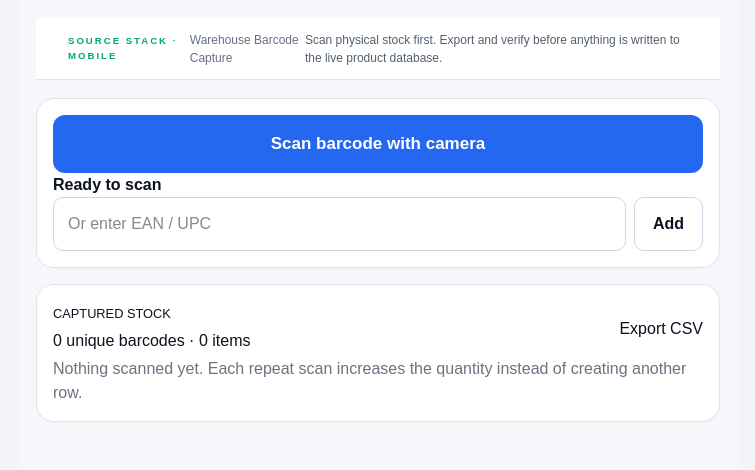
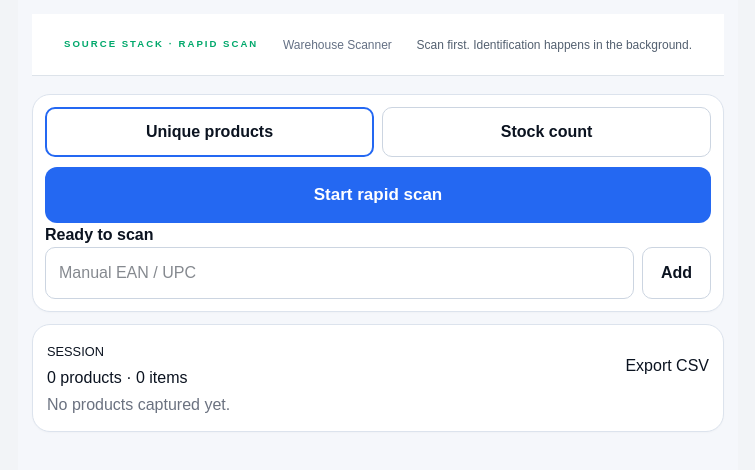
Before and after one commit to mattygribb-beep/stockwise, a Next.js app: page /mobile in a window 1280 px wide. Shown: the top 470 px of the page, without its empty margins (262-1017 px from the left). Built offline with nearby package versions, Linux system fonts and the light colour scheme.

Commit message:
Build rapid warehouse barcode scanning workflow

```diff
--- a/app/mobile/page.tsx
+++ b/app/mobile/page.tsx
@@ -3,29 +3,37 @@ import {useEffect,useRef,useState} from 'react'
 import {BrowserMultiFormatOneDReader,IBrowserCodeReaderControls} from '@zxing/browser'
 import {BarcodeFormat,DecodeHintType} from '@zxing/library'
 type Scan={barcode:string;quantity:number;name:string;brand?:string;size?:string;asin?:string;source?:string;status?:string;scannedAt:string}
+type Mode='unique'|'count'
 const esc=(v:any)=>'"'+String(v??'').replace(/"/g,'""')+'"'
 export default function MobileBarcode(){
- const [rows,setRows]=useState<Scan[]>([]),[manual,setManual]=useState(''),[running,setRunning]=useState(false),[msg,setMsg]=useState('Ready to scan')
- const video=useRef<HTMLVideoElement>(null),stream=useRef<MediaStream|null>(null),timer=useRef<any>(null),last=useRef(''),controls=useRef<IBrowserCodeReaderControls|null>(null)
- useEffect(()=>{try{setRows(JSON.parse(localStorage.getItem('source-stack-warehouse-scans')||'[]'))}catch{};return stop},[])
- const save=(next:Scan[])=>{setRows(next);localStorage.setItem('source-stack-warehouse-scans',JSON.stringify(next))}
- const add=async(raw:string)=>{const barcode=raw.replace(/\\s/g,'');if(!/^\\d{8,14}$/.test(barcode)){setMsg('Barcode must be 8–14 digits');return}const now=new Date().toISOString();const found=rows.find(x=>x.barcode===barcode);if(found){save(rows.map(x=>x.barcode===barcode?{...x,quantity:x.quantity+1,scannedAt:now}:x));setMsg('✓ '+(found.name||barcode)+' · '+(found.quantity+1));if(navigator.vibrate)navigator.vibrate(45);return}const pending:Scan={barcode,quantity:1,name:'Looking up…',status:'LOOKUP',scannedAt:now};save([pending,...rows]);setManual('');setMsg('Barcode captured · identifying…');if(navigator.vibrate)navigator.vibrate(45);try{const d=await fetch('/api/barcode-lookup?barcode='+encodeURIComponent(barcode),{cache:'no-store'}).then(r=>r.json());const m=d.match;setRows(prev=>{const next=prev.map(x=>x.barcode===barcode?{...x,name:m?.name||'Unknown product',brand:m?.brand||'',size:m?.size||'',asin:m?.asin||'',source:m?.source||'',status:m?.confidence||'NEEDS REVIEW'}:x);localStorage.setItem('source-stack-warehouse-scans',JSON.stringify(next));return next});setMsg(m?'✓ '+m.name:'Captured · product not found')}catch{setMsg('Captured · lookup unavailable')}}
- const stop=()=>{controls.current?.stop();controls.current=null;if(timer.current)clearInterval(timer.current);timer.current=null;stream.current?.getTracks().forEach(t=>t.stop());stream.current=null;setRunning(false)}
- const start=async()=>{try{const hints=new Map();hints.set(DecodeHintType.POSSIBLE_FORMATS,[BarcodeFormat.EAN_13,BarcodeFormat.EAN_8,BarcodeFormat.UPC_A,BarcodeFormat.UPC_E]);const reader=new BrowserMultiFormatOneDReader(hints);setRunning(true);setMsg('Scanning… fill the guide with the barcode');controls.current=await reader.decodeFromConstraints({audio:false,video:{facingMode:{ideal:'environment'},width:{ideal:1280},height:{ideal:720},frameRate:{ideal:24,max:30}}},video.current!,(result)=>{const code=result?.getText();if(code&&code!==last.current){last.current=code;void add(code);setTimeout(()=>last.current='',450)}})}catch(e:any){setRunning(false);setMsg(e?.message||'Camera scanner unavailable')}}
- const update=(barcode:string,patch:Partial<Scan>)=>save(rows.map(x=>x.barcode===barcode?{...x,...patch}:x))
- const csv=()=>{const head=['barcode','quantity','product_name','brand','size','asin','lookup_source','match_status','scanned_at'];const body=rows.map(x=>[x.barcode,x.quantity,x.name,x.brand,x.size,x.asin,x.source,x.status,x.scannedAt].map(esc).join(','));const blob=new Blob([[head.join(','),...body].join('\n')],{type:'text/csv;charset=utf-8'});const a=document.createElement('a');a.href=URL.createObjectURL(blob);a.download='source-stack-warehouse-barcodes.csv';a.click();URL.revokeObjectURL(a.href)}
- return <main style={{maxWidth:720,margin:'0 auto',padding:18,fontFamily:'Arial,sans-serif',background:'#f5f7fb',minHeight:'100vh'}}>
-  <header style={{marginBottom:18}}><small style={{fontWeight:800,letterSpacing:2,color:'#00a86b'}}>SOURCE STACK · MOBILE</small><h1 style={{margin:'6px 0'}}>Warehouse Barcode Capture</h1><p style={{color:'#536070'}}>Scan physical stock first. Export and verify before anything is written to the live product database.</p></header>
-  <section style={{background:'white',border:'1px solid #dce3ed',borderRadius:18,padding:16}}>
-   <div style={{position:'relative',display:running?'block':'none'}}><video ref={video} playsInline muted style={{width:'100%',aspectRatio:'4/3',objectFit:'cover',background:'#111827',borderRadius:14}}/><div style={{position:'absolute',left:'8%',right:'8%',top:'42%',height:70,border:'3px solid #35e59a',borderRadius:12,boxShadow:'0 0 0 999px rgba(0,0,0,.12)'}}/><div style={{position:'absolute',left:'12%',right:'12%',top:'50%',height:2,background:'#35e59a'}}/></div>
-   <button onClick={running?stop:start} style={{width:'100%',padding:16,border:0,borderRadius:12,background:'#2468f2',color:'white',fontWeight:800,fontSize:17,marginTop:running?12:0}}>{running?'Stop camera':'Scan barcode with camera'}</button>
-   <p style={{fontWeight:700}}>{msg}</p>
-   <div style={{display:'flex',gap:8}}><input inputMode="numeric" value={manual} onChange={e=>setManual(e.target.value)} onKeyDown={e=>{if(e.key==='Enter')add(manual)}} placeholder="Or enter EAN / UPC" style={{flex:1,padding:14,border:'1px solid #ccd5e1',borderRadius:10,fontSize:16}}/><button onClick={()=>add(manual)} style={{padding:'0 18px',borderRadius:10,border:'1px solid #ccd5e1',fontWeight:800}}>Add</button></div>
+ const [rows,setRows]=useState<Scan[]>([]),[manual,setManual]=useState(''),[running,setRunning]=useState(false),[msg,setMsg]=useState('Ready to scan'),[mode,setMode]=useState<Mode>('unique'),[flash,setFlash]=useState(false),[torch,setTorch]=useState(false),[torchOK,setTorchOK]=useState(false)
+ const video=useRef<HTMLVideoElement>(null),controls=useRef<IBrowserCodeReaderControls|null>(null),rowsRef=useRef<Scan[]>([]),modeRef=useRef<Mode>('unique'),last=useRef<{code:string,time:number}>({code:'',time:0}),track=useRef<MediaStreamTrack|null>(null)
+ const persist=(next:Scan[])=>{rowsRef.current=next;setRows(next);localStorage.setItem('source-stack-warehouse-scans',JSON.stringify(next))}
+ useEffect(()=>{try{const saved=JSON.parse(localStorage.getItem('source-stack-warehouse-scans')||'[]');rowsRef.current=saved;setRows(saved);const m=(localStorage.getItem('source-stack-scan-mode') as Mode)||'unique';modeRef.current=m;setMode(m)}catch{};return()=>controls.current?.stop()},[])
+ const feedback=()=>{setFlash(true);setTimeout(()=>setFlash(false),120);navigator.vibrate?.(35);try{const A=(window.AudioContext||(window as any).webkitAudioContext);const a=new A(),o=a.createOscillator(),g=a.createGain();o.frequency.value=1050;g.gain.value=.045;o.connect(g);g.connect(a.destination);o.start();o.stop(a.currentTime+.055)}catch{}}
+ const lookup=async(barcode:string)=>{try{const cache=JSON.parse(localStorage.getItem('source-stack-barcode-cache')||'{}');if(cache[barcode]){applyLookup(barcode,cache[barcode]);return}const d=await fetch('/api/barcode-lookup?barcode='+encodeURIComponent(barcode),{cache:'no-store'}).then(r=>r.json());const m=d.match||null;if(m){cache[barcode]=m;localStorage.setItem('source-stack-barcode-cache',JSON.stringify(cache))}applyLookup(barcode,m)}catch{applyLookup(barcode,null)}}
+ const applyLookup=(barcode:string,m:any)=>{const next=rowsRef.current.map(x=>x.barcode===barcode?{...x,name:m?.name||'Unknown product',brand:m?.brand||'',size:m?.size||'',asin:m?.asin||'',source:m?.source||'',status:m?.confidence||'NEEDS REVIEW'}:x);persist(next);if(m)setMsg('✓ '+m.name)}
+ const add=(raw:string)=>{const barcode=raw.replace(/\D/g,'');if(!/^\d{8,14}$/.test(barcode)){setMsg('Barcode must be 8–14 digits');return}const now=Date.now();if(last.current.code===barcode&&now-last.current.time<1200)return;last.current={code:barcode,time:now};const current=rowsRef.current,found=current.find(x=>x.barcode===barcode);if(found){const qty=modeRef.current==='count'?found.quantity+1:found.quantity;const next=current.map(x=>x.barcode===barcode?{...x,quantity:qty,scannedAt:new Date().toISOString()}:x);persist(next);feedback();setMsg(modeRef.current==='count'?'✓ '+(found.name||barcode)+' · '+qty:'✓ Already captured · '+(found.name||barcode));return}const pending:Scan={barcode,quantity:1,name:'Identifying…',status:'LOOKUP',scannedAt:new Date().toISOString()};persist([pending,...current]);setManual('');feedback();setMsg('✓ Captured '+barcode);void lookup(barcode)}
+ const stop=()=>{controls.current?.stop();controls.current=null;track.current=null;setRunning(false);setTorch(false);setTorchOK(false)}
+ const start=async()=>{try{const hints=new Map();hints.set(DecodeHintType.POSSIBLE_FORMATS,[BarcodeFormat.EAN_13,BarcodeFormat.EAN_8,BarcodeFormat.UPC_A,BarcodeFormat.UPC_E]);const reader=new BrowserMultiFormatOneDReader(hints);setRunning(true);setMsg('Scanning · centre the barcode');controls.current=await reader.decodeFromConstraints({audio:false,video:{facingMode:{ideal:'environment'},width:{ideal:960},height:{ideal:540},frameRate:{ideal:30,max:30}}},video.current!,(result)=>{const code=result?.getText();if(code)add(code)});const s=video.current?.srcObject as MediaStream|null;track.current=s?.getVideoTracks()[0]||null;const caps=(track.current?.getCapabilities?.()||{}) as any;setTorchOK(!!caps.torch)}catch(e:any){setRunning(false);setMsg(e?.message||'Camera scanner unavailable')}}
+ const toggleTorch=async()=>{if(!track.current)return;const next=!torch;try{await track.current.applyConstraints({advanced:[{torch:next} as any]});setTorch(next)}catch{}}
+ const changeMode=(m:Mode)=>{modeRef.current=m;setMode(m);localStorage.setItem('source-stack-scan-mode',m)}
+ const update=(barcode:string,patch:Partial<Scan>)=>persist(rowsRef.current.map(x=>x.barcode===barcode?{...x,...patch}:x))
+ const csv=()=>{const head=['barcode','quantity','product_name','brand','size','asin','lookup_source','match_status','scanned_at'];const body=rowsRef.current.map(x=>[x.barcode,x.quantity,x.name,x.brand,x.size,x.asin,x.source,x.status,x.scannedAt].map(esc).join(','));const blob=new Blob([[head.join(','),...body].join('\n')],{type:'text/csv;charset=utf-8'});const a=document.createElement('a');a.href=URL.createObjectURL(blob);a.download='source-stack-warehouse-barcodes.csv';a.click();URL.revokeObjectURL(a.href)}
+ return <main style={{maxWidth:720,margin:'0 auto',padding:14,fontFamily:'Arial,sans-serif',background:flash?'#d9ffe9':'#f5f7fb',minHeight:'100vh',transition:'background .1s'}}>
+  <header style={{marginBottom:12}}><small style={{fontWeight:800,letterSpacing:2,color:'#00a86b'}}>SOURCE STACK · RAPID SCAN</small><h1 style={{margin:'5px 0'}}>Warehouse Scanner</h1><p style={{color:'#536070',margin:'5px 0'}}>Scan first. Identification happens in the background.</p></header>
+  <section style={{background:'white',border:'1px solid #dce3ed',borderRadius:18,padding:12}}>
+   <div style={{display:'grid',gridTemplateColumns:'1fr 1fr',gap:8,marginBottom:10}}><button onClick={()=>changeMode('unique')} style={{padding:11,borderRadius:10,border:mode==='unique'?'2px solid #2468f2':'1px solid #ccd5e1',fontWeight:800}}>Unique products</button><button onClick={()=>changeMode('count')} style={{padding:11,borderRadius:10,border:mode==='count'?'2px solid #2468f2':'1px solid #ccd5e1',fontWeight:800}}>Stock count</button></div>
+   <div style={{position:'relative',display:running?'block':'none'}}><video ref={video} playsInline muted style={{width:'100%',aspectRatio:'16/9',objectFit:'cover',background:'#111827',borderRadius:14}}/><div style={{position:'absolute',left:'7%',right:'7%',top:'37%',height:72,border:'3px solid #35e59a',borderRadius:12}}/><div style={{position:'absolute',left:'10%',right:'10%',top:'50%',height:2,background:'#35e59a'}}/></div>
+   <div style={{display:'flex',gap:8,marginTop:running?10:0}}><button onClick={running?stop:start} style={{flex:1,padding:15,border:0,borderRadius:12,background:'#2468f2',color:'white',fontWeight:800,fontSize:17}}>{running?'Stop scanner':'Start rapid scan'}</button>{running&&torchOK&&<button onClick={toggleTorch} style={{padding:'0 16px',borderRadius:12,border:'1px solid #ccd5e1',fontWeight:800}}>{torch?'Torch off':'Torch'}</button>}</div>
+   <p style={{fontWeight:800,minHeight:20}}>{msg}</p>
+   <div style={{display:'flex',gap:8}}><input inputMode="numeric" value={manual} onChange={e=>setManual(e.target.value)} onKeyDown={e=>{if(e.key==='Enter')add(manual)}} placeholder="Manual EAN / UPC" style={{flex:1,padding:13,border:'1px solid #ccd5e1',borderRadius:10,fontSize:16}}/><button onClick={()=>add(manual)} style={{padding:'0 18px',borderRadius:10,border:'1px solid #ccd5e1',fontWeight:800}}>Add</button></div>
   </section>
-  <section style={{marginTop:16,background:'white',border:'1px solid #dce3ed',borderRadius:18,padding:16}}>
-   <div style={{display:'flex',justifyContent:'space-between',alignItems:'center'}}><div><small>CAPTURED STOCK</small><h2 style={{margin:'4px 0'}}>{rows.length} unique barcodes · {rows.reduce((a,x)=>a+x.quantity,0)} items</h2></div><button disabled={!rows.length} onClick={csv}>Export CSV</button></div>
-   {rows.map(x=><div key={x.barcode} style={{padding:'14px 0',borderTop:'1px solid #edf0f4'}}><b>{x.barcode}</b><div style={{marginTop:4,fontWeight:700}}>{x.name||'Unknown product'}{x.brand?' · '+x.brand:''}{x.size?' · '+x.size:''}</div><small>{x.source||'Pending lookup'}{x.asin?' · ASIN '+x.asin:''}</small><div style={{display:'grid',gridTemplateColumns:'90px 1fr 36px',gap:8,marginTop:8}}><input type="number" min="1" value={x.quantity} onChange={e=>update(x.barcode,{quantity:Math.max(1,Number(e.target.value)||1)})}/><input value={x.name} onChange={e=>update(x.barcode,{name:e.target.value})} placeholder="Product name (optional)"/><button onClick={()=>save(rows.filter(r=>r.barcode!==x.barcode))}>×</button></div></div>)}
-   {!rows.length&&<p style={{color:'#6b7280'}}>Nothing scanned yet. Each repeat scan increases the quantity instead of creating another row.</p>}
+  <section style={{marginTop:12,background:'white',border:'1px solid #dce3ed',borderRadius:18,padding:14}}>
+   <div style={{display:'flex',justifyContent:'space-between',gap:10,alignItems:'center'}}><div><small>SESSION</small><h2 style={{margin:'3px 0'}}>{rows.length} products · {rows.reduce((a,x)=>a+x.quantity,0)} items</h2></div><button disabled={!rows.length} onClick={csv}>Export CSV</button></div>
+   {rows.slice(0,30).map(x=><div key={x.barcode} style={{padding:'11px 0',borderTop:'1px solid #edf0f4'}}><b>{x.barcode}</b><div style={{fontWeight:700}}>{x.name||'Unknown product'}{x.brand?' · '+x.brand:''}{x.size?' · '+x.size:''}</div><small>{x.source||'Looking up…'}{x.asin?' · ASIN '+x.asin:''}</small><div style={{display:'grid',gridTemplateColumns:'75px 1fr 36px',gap:6,marginTop:6}}><input type="number" min="1" value={x.quantity} onChange={e=>update(x.barcode,{quantity:Math.max(1,Number(e.target.value)||1)})}/><input value={x.name} onChange={e=>update(x.barcode,{name:e.target.value})}/><button onClick={()=>persist(rowsRef.current.filter(r=>r.barcode!==x.barcode))}>×</button></div></div>)}
+   {rows.length>30&&<p><b>+ {rows.length-30} more saved in this session.</b> All rows are included in CSV export.</p>}
+   {!rows.length&&<p style={{color:'#6b7280'}}>No products captured yet.</p>}
   </section>
  </main>
 }
```
